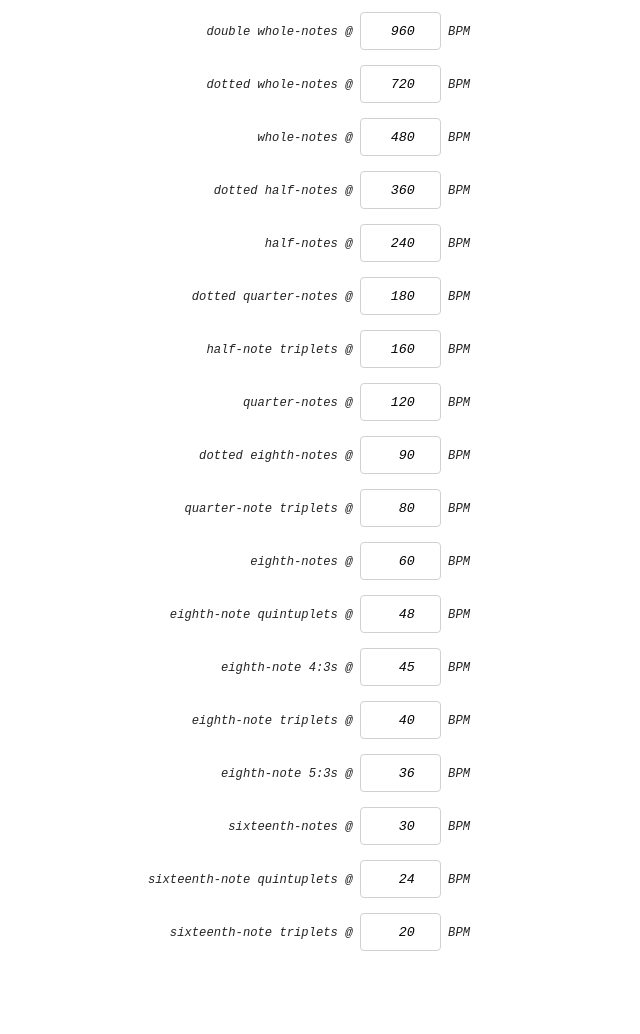
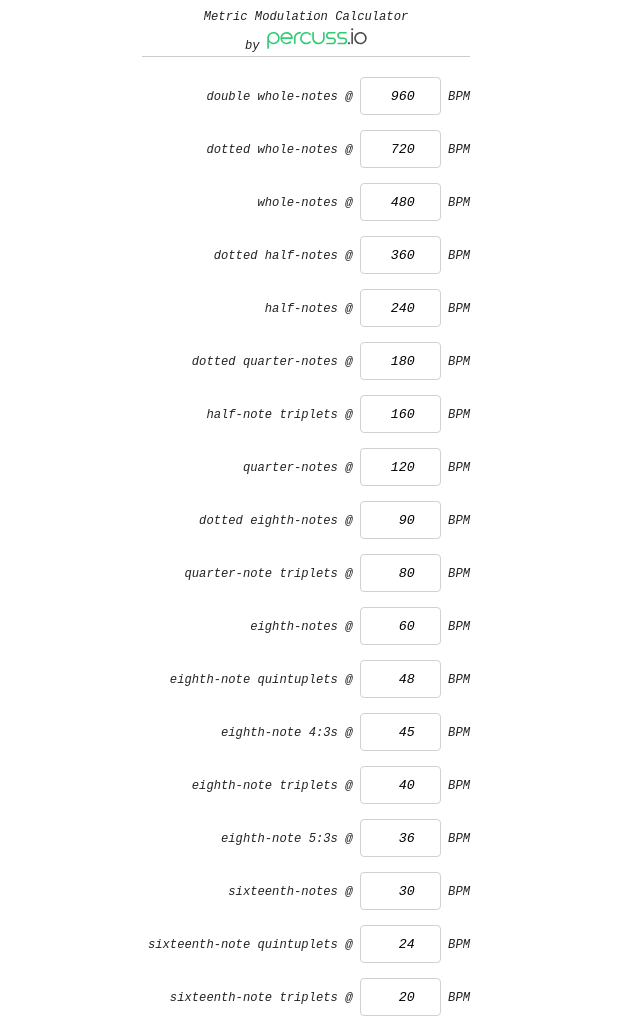
Before and after one commit to ericcarraway/metric-modulation-calculator, a plain HTML site: page index.html in a window 1280 px wide. Shown: the whole page, without its empty margins (334-974 px from the left). Before the commit the page ends 974 px from the top, so only its background shows below. Drawn offline with Linux system fonts and the light colour scheme.

Commit message:
feat(logo): add percuss.io header

```diff
--- a/index.html
+++ b/index.html
@@ -9,6 +9,14 @@
 
 <body>
   <div class="container">
+    <div class="row logo">
+      Metric Modulation Calculator<br>
+      by
+      <a href="http://percuss.io/">
+        <img src="img/logo.svg" alt="percuss.io">
+      </a>
+    </div>
+
     <div class="row">
       double whole-notes @
       <input id="double-whole-note" min="1" type="number" value="960"> BPM
--- a/style.css
+++ b/style.css
@@ -1,8 +1,19 @@
 .container {
     margin-left: auto;
     margin-right: auto;
-    margin-top: 12px;
     width: 328px;
+}
+
+.logo {
+    text-align: center;
+    vertical-align: middle;
+    margin-top: 5px;
+    margin-bottom: 20px;
+    border-bottom: 1px solid #cccccc;
+}
+
+.logo img {
+    max-width: 100px;
 }
 
 body, input {
```
Also changed, not shown: img/logo.svg (added).
